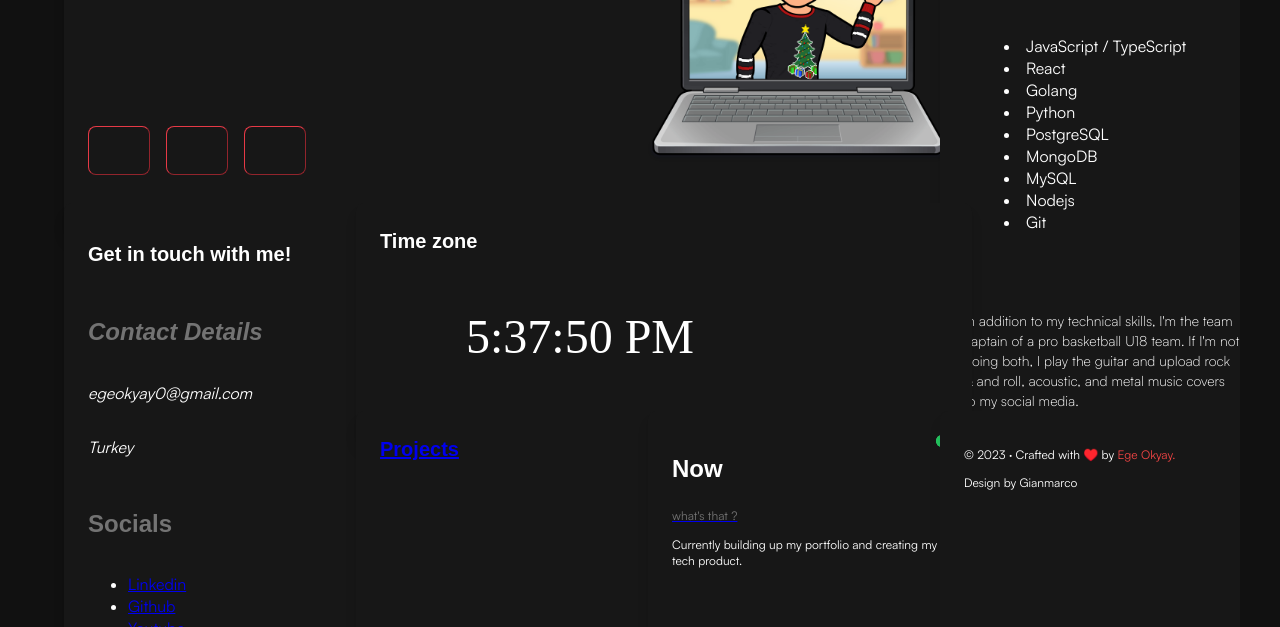
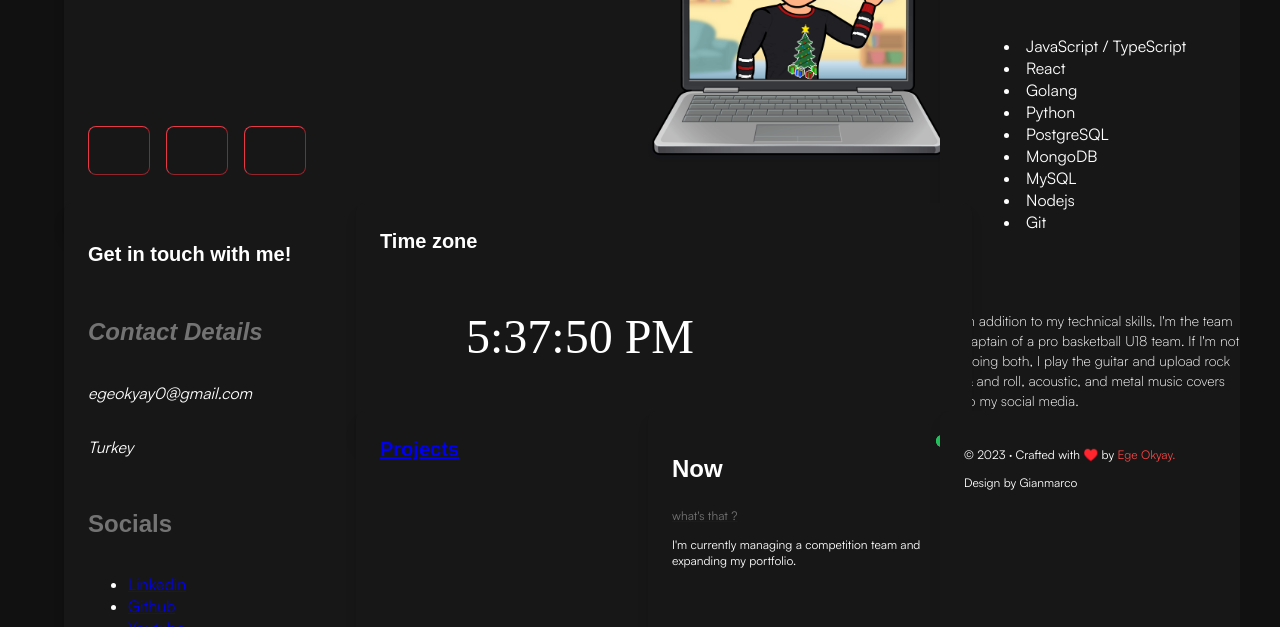
Before and after one commit to Ege-Okyay/portfolio, an Astro site: page / in a window 1280 px wide. Shown: the part 173-800 px from the top of the page. Built offline with nearby package versions, Linux system fonts and the light colour scheme; Astro itself is replaced by a stand-in of ours; some icons are missing; a web font is replaced by a local one.

Commit message:
Now desc change

```diff
--- a/src/components/Now.astro
+++ b/src/components/Now.astro
@@ -13,5 +13,5 @@ import Pulse from "./Pulse.astro";
     </div>
     <Pulse />
   </div>
-  <p class="text-xs">Currently building up my portfolio and creating my tech product.</p>
+  <p class="text-xs">I'm currently managing a competition team and expanding my portfolio.</p>
 </Card>
```
